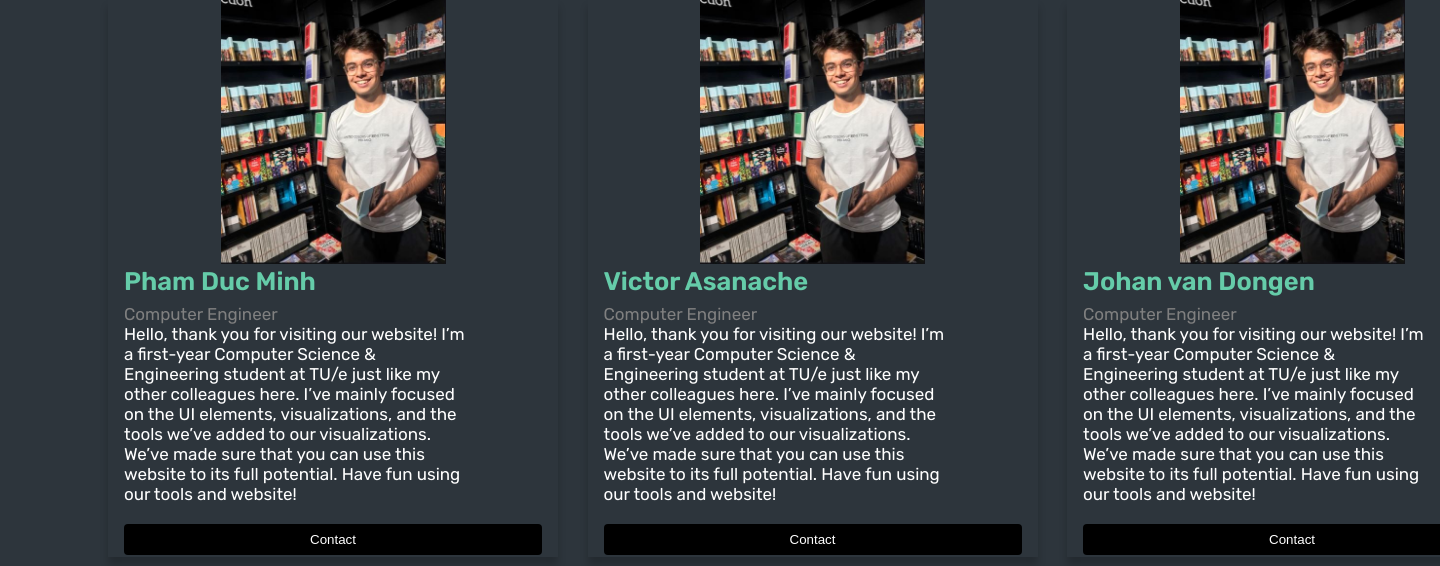
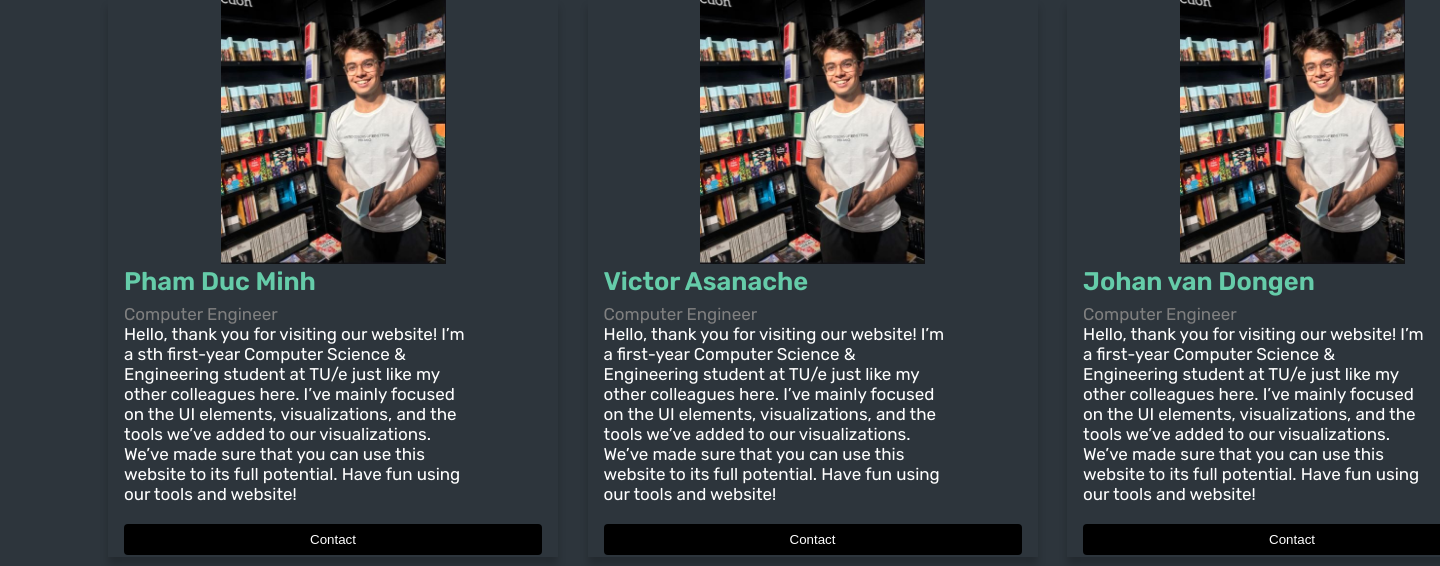
Before and after one commit to Ongun1905/DBL-HTI-Group-33-, a Django app: page /about in a window 1440 px wide; the page is wider, and only the part inside the window is pictured. Shown: the part 993-1559 px from the top of that part. Run offline with Django 3.2, Linux system fonts and the light colour scheme; parts of the project's set-up code (start-up, migrations or seed data) failed here and were passed over.

Commit message:
Update about.html

```diff
--- a/DBL_project/dbl/homepage/templates/homepage/about.html
+++ b/DBL_project/dbl/homepage/templates/homepage/about.html
@@ -185,7 +185,7 @@ html {
         <div class = 'container_row'>
           <div class="limit">
             <span>Hello, thank you for visiting our website!
-            I’m a first-year Computer Science & Engineering student at TU/e just like my other colleagues here. I’ve mainly focused on the UI elements, visualizations, and the tools we’ve added to our visualizations.
+            I’m a sth first-year Computer Science & Engineering student at TU/e just like my other colleagues here. I’ve mainly focused on the UI elements, visualizations, and the tools we’ve added to our visualizations.
             We’ve made sure that you can use this website to its full potential. Have fun using our tools and website!
             </span>
           </div>
```
